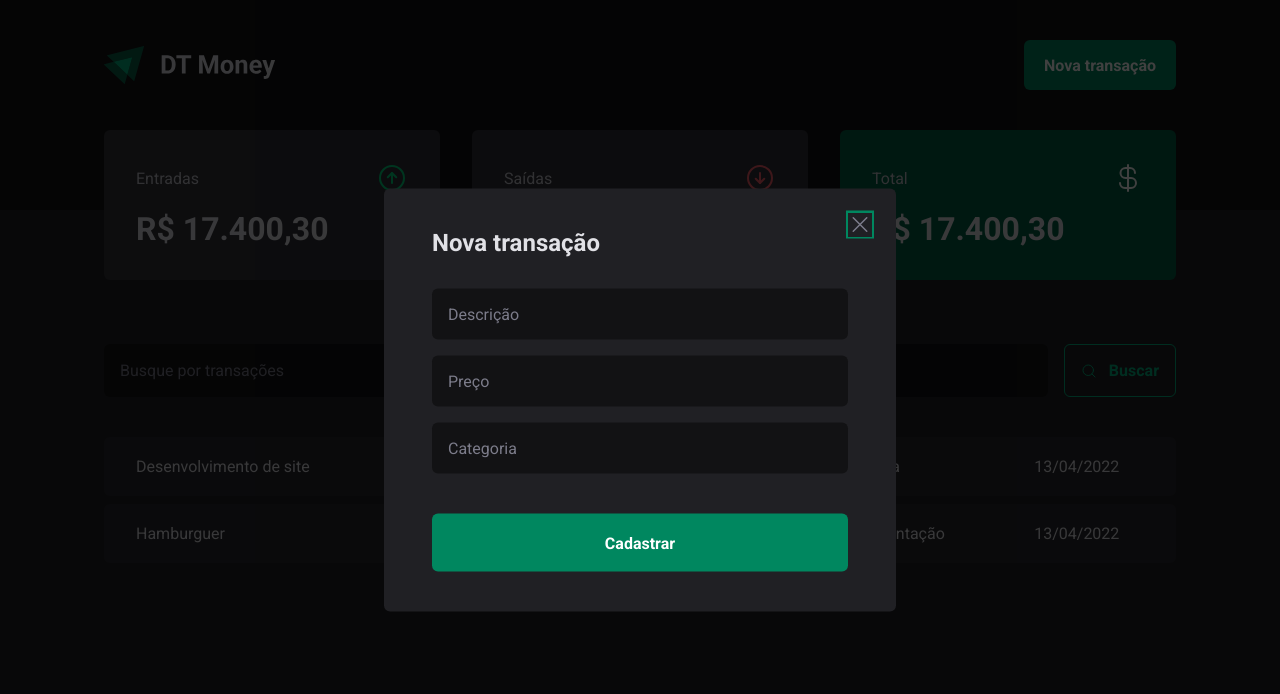
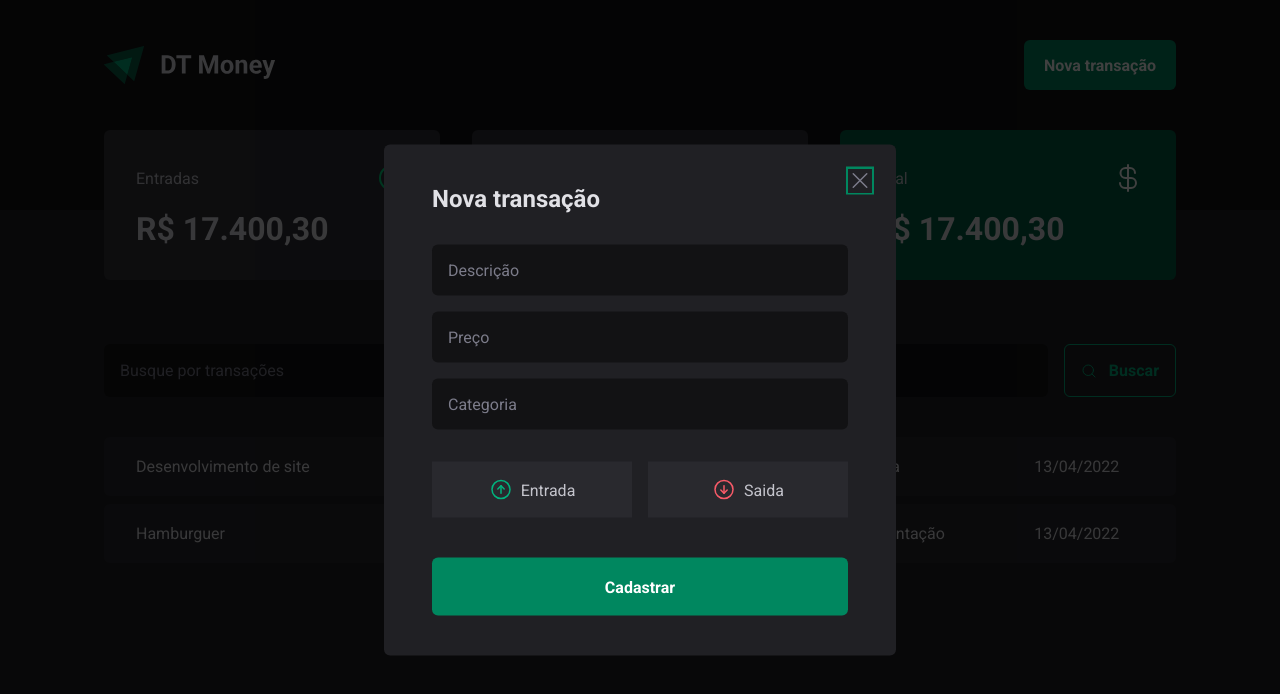
Before and after one commit to oseasmoreto/rocketseat-ignite-react-03-dt-money, a React (Vite) app: page / in a window 1280 px wide. Both pictures are taken after a click on the button "Nova transação". Shown: the top 694 px of the page. Built offline with nearby package versions, Linux system fonts and the light colour scheme.

Commit message:
Adiciona botões de tipo de transação

```diff
--- a/src/components/NewTransactionModal/index.tsx
+++ b/src/components/NewTransactionModal/index.tsx
@@ -1,7 +1,13 @@
 import * as Dialog from '@radix-ui/react-dialog'
-import { X } from 'phosphor-react'
+import { ArrowCircleDown, ArrowCircleUp, X } from 'phosphor-react'
 
-import { Close, Content, Overlay } from './styles'
+import {
+  Close,
+  Content,
+  Overlay,
+  TransacitonTypeButton,
+  TransactionType,
+} from './styles'
 
 export function NewTransactionModal() {
   return (
@@ -19,6 +25,17 @@
             <input type="number" placeholder="Preço" />
             <input type="text" placeholder="Categoria" />
 
+            <TransactionType>
+              <TransacitonTypeButton variant="income">
+                <ArrowCircleUp size={24} />
+                Entrada
+              </TransacitonTypeButton>
+              <TransacitonTypeButton variant="outcome">
+                <ArrowCircleDown size={24} />
+                Saida
+              </TransacitonTypeButton>
+            </TransactionType>
+
             <button type="submit">Cadastrar</button>
           </form>
         </Content>
--- a/src/components/NewTransactionModal/styles.ts
+++ b/src/components/NewTransactionModal/styles.ts
@@ -75,3 +75,37 @@
     color: ${(props) => props.theme['gray-300']};
   }
 `
+export const TransactionType = styled.div`
+  display: grid;
+  grid-template-columns: repeat(2, 1fr);
+  gap: 1rem;
+  margin-top: 1rem;
+`
+
+interface TransactionTypeButtonProps {
+  variant: 'income' | 'outcome'
+}
+
+export const TransacitonTypeButton = styled.button<TransactionTypeButtonProps>`
+  display: flex;
+  align-items: center;
+  justify-content: center;
+  gap: 0.5rem;
+
+  padding: 1rem;
+
+  border: 0;
+  border-right: 6px;
+
+  cursor: pointer;
+
+  background-color: ${(props) => props.theme['gray-700']};
+  color: ${(props) => props.theme['gray-300']};
+
+  svg {
+    color: ${(props) =>
+      props.variant === 'income'
+        ? props.theme['green-300']
+        : props.theme['red-300']};
+  }
+`
```
